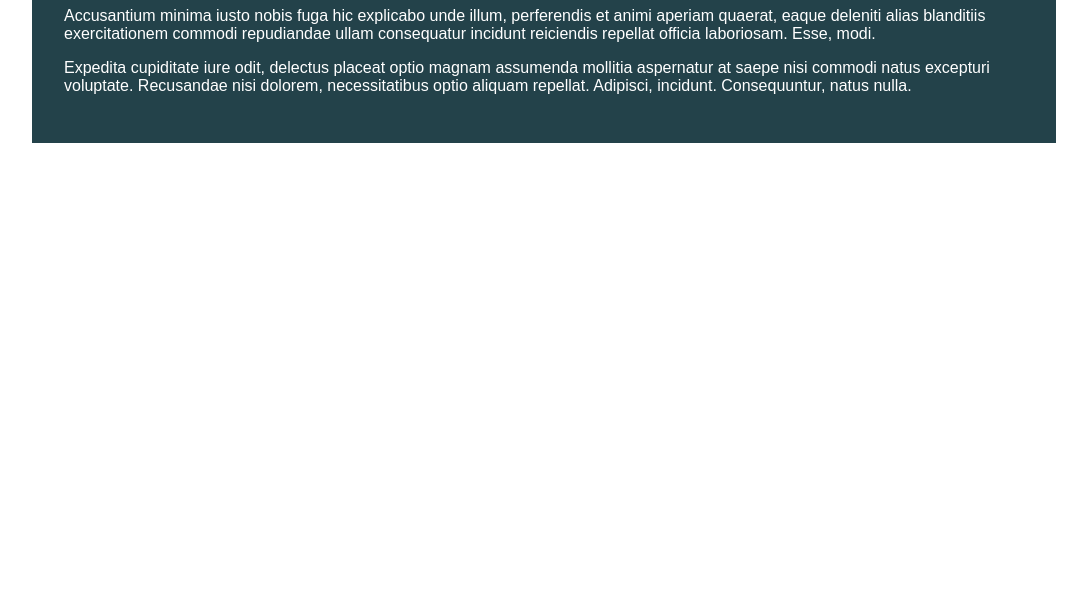
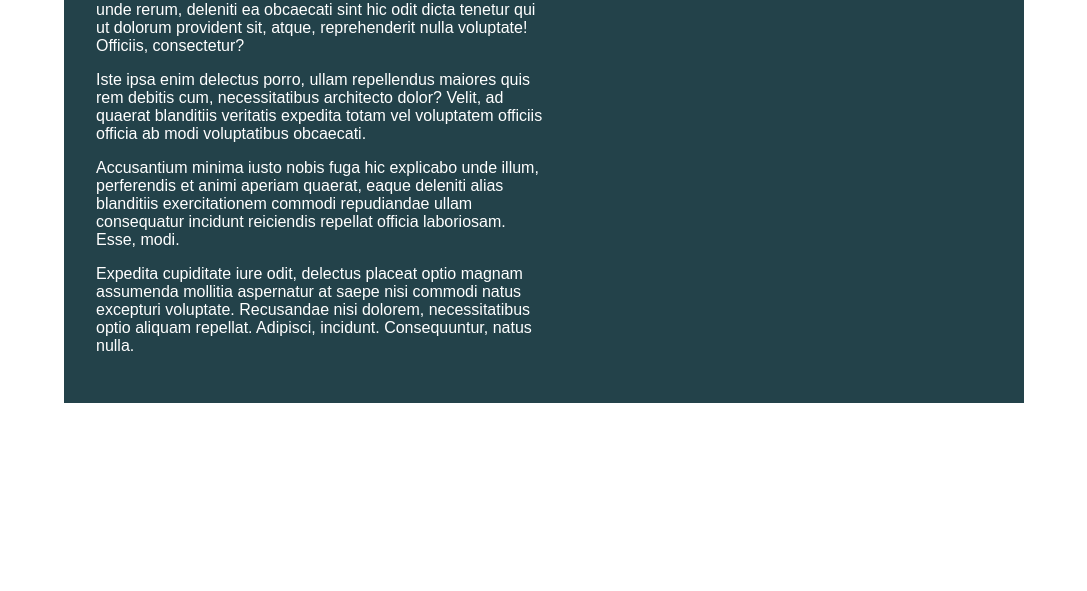
Before and after one commit to CWW15/conquering-responsiuve-layouts, a plain HTML site: page index.html in a window 1280 px wide. Shown: the part 209-800 px from the top of the page, without its empty margins (96-1183 px from the left). Drawn offline with Linux system fonts and the light colour scheme.

Commit message:
2 files modified

```diff
--- a/index.html
+++ b/index.html
@@ -11,7 +11,7 @@
 
 <body>
     <div class="container">
-
+        <div class="intro-content">
             <h1>Lorem ipsum dolor sit.</h1>
             <p>Lorem ipsum dolor sit, amet consectetur adipisicing elit. Quod unde rerum, deleniti ea obcaecati sint hic
                 odit dicta tenetur qui ut dolorum provident sit, atque, reprehenderit nulla voluptate! Officiis,
--- a/styles.css
+++ b/styles.css
@@ -24,9 +24,12 @@ body {
 .container {
   background: #23424a;
   color: white;
-  width: 80%;
-  margin: 0 auto;
-
+  width: 75%;
+  margin: 5em auto;
   padding: 2em;
   height: auto;
+
 }
+.intro-content {
+  width: 50%
+}
```
